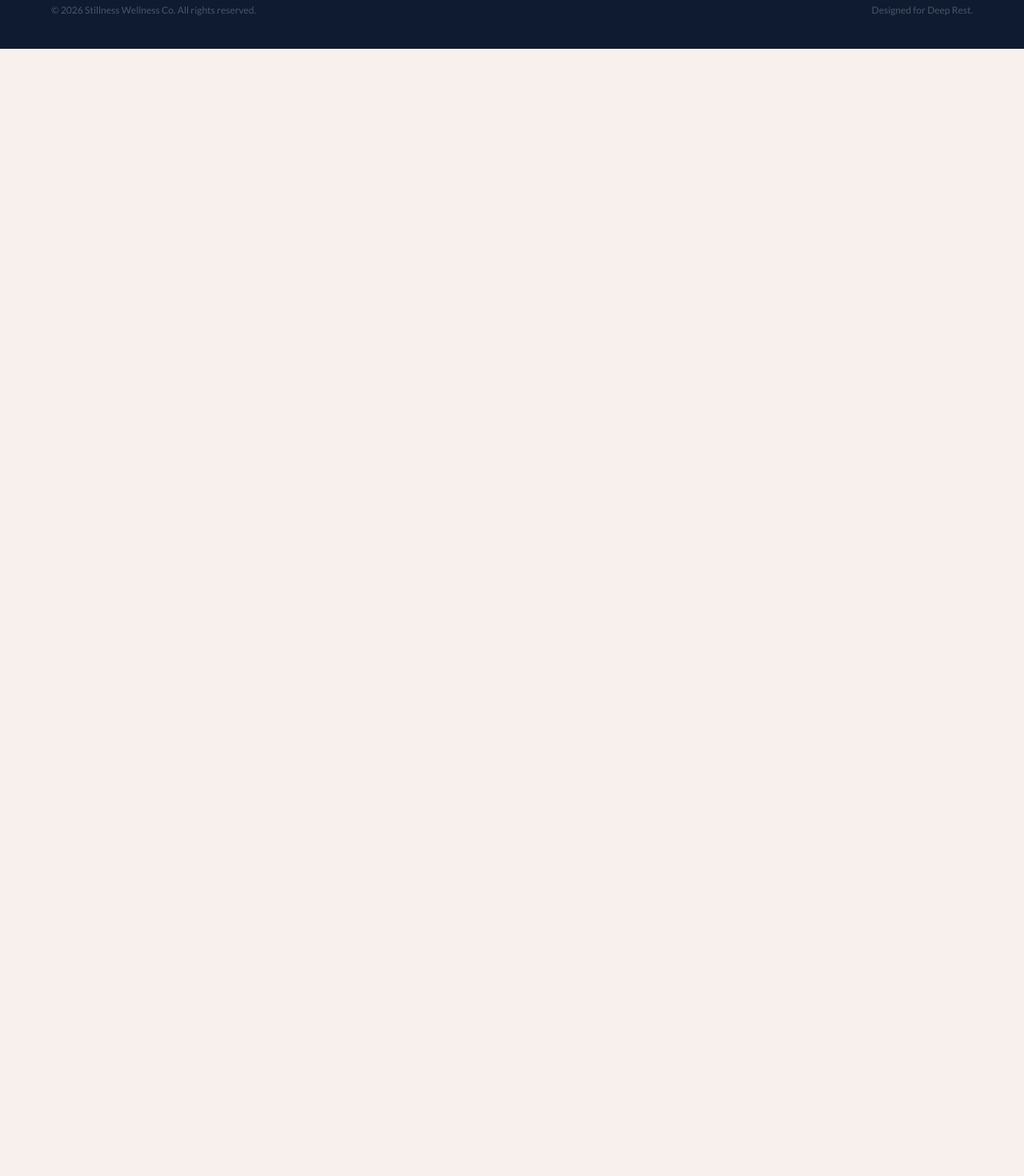
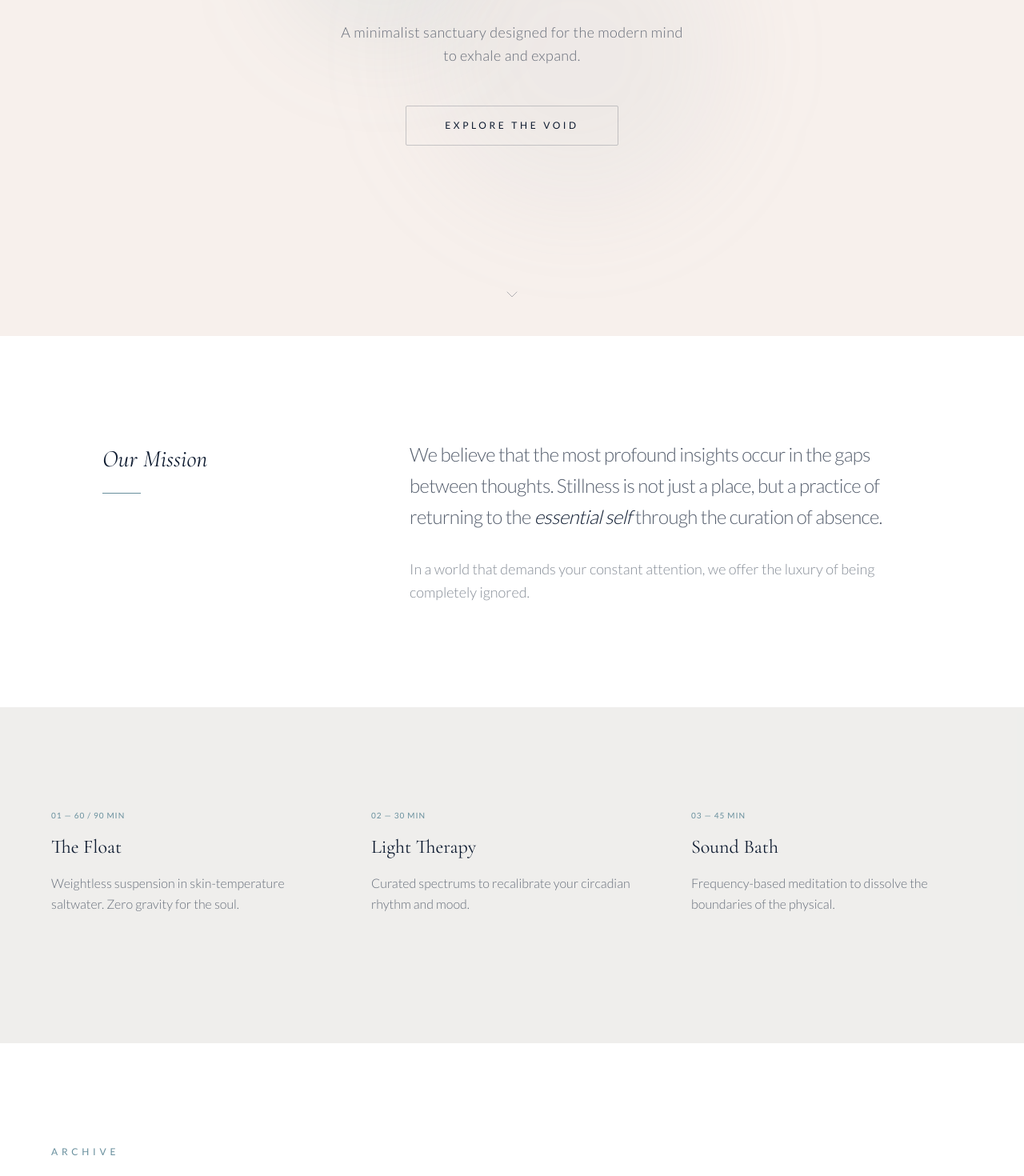
Before and after one commit to yswnthm/stillness, a React (Vite) app: page /design1 in a window 1280 px wide. Shown: the part 380-1850 px from the top of the page at 80% size. Before the commit the page ends 800 px from the top, so only its background shows below. Built offline with nearby package versions, Linux system fonts and the light colour scheme.

Commit message:
conductor(checkpoint): Checkpoint end of Phase 2

```diff
--- a/App.tsx
+++ b/App.tsx
@@ -6,6 +6,7 @@ import { LandingPage } from './pages/LandingPage';
 import { AboutPage } from './pages/AboutPage';
 import { CorporatePage } from './pages/CorporatePage';
 import { ReservePage } from './pages/ReservePage';
+import Design1Preview from './design1/Preview';
 
 function App() {
   return (
@@ -17,6 +18,7 @@ function App() {
           <Route path="/about" element={<AboutPage />} />
           <Route path="/corporate" element={<CorporatePage />} />
           <Route path="/reserve" element={<ReservePage />} />
+          <Route path="/design1" element={<Design1Preview />} />
         </Routes>
       </main>
       <Footer />
--- /dev/null
+++ b/design1/Preview.tsx
@@ -0,0 +1,22 @@
+import React from 'react';
+import { Hero } from './Hero';
+import { Intro } from './Intro';
+import { Services } from './Services';
+import { Stories } from './Stories';
+import { Testimonials } from './Testimonials';
+import { Newsletter } from './Newsletter';
+
+export const Design1Preview: React.FC = () => {
+  return (
+    <div className="bg-cream min-h-screen">
+      <Hero />
+      <Intro />
+      <Services />
+      <Stories />
+      <Testimonials />
+      <Newsletter />
+    </div>
+  );
+};
+
+export default Design1Preview;
```
